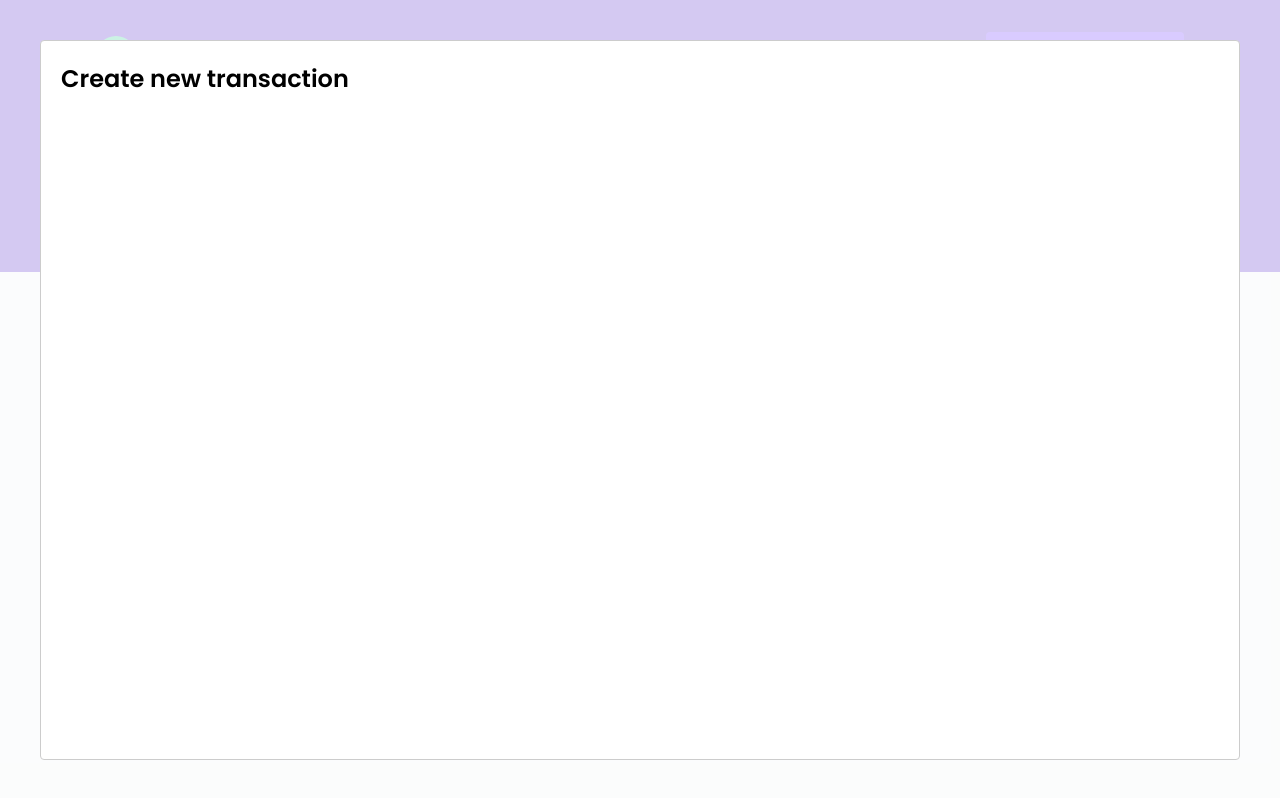
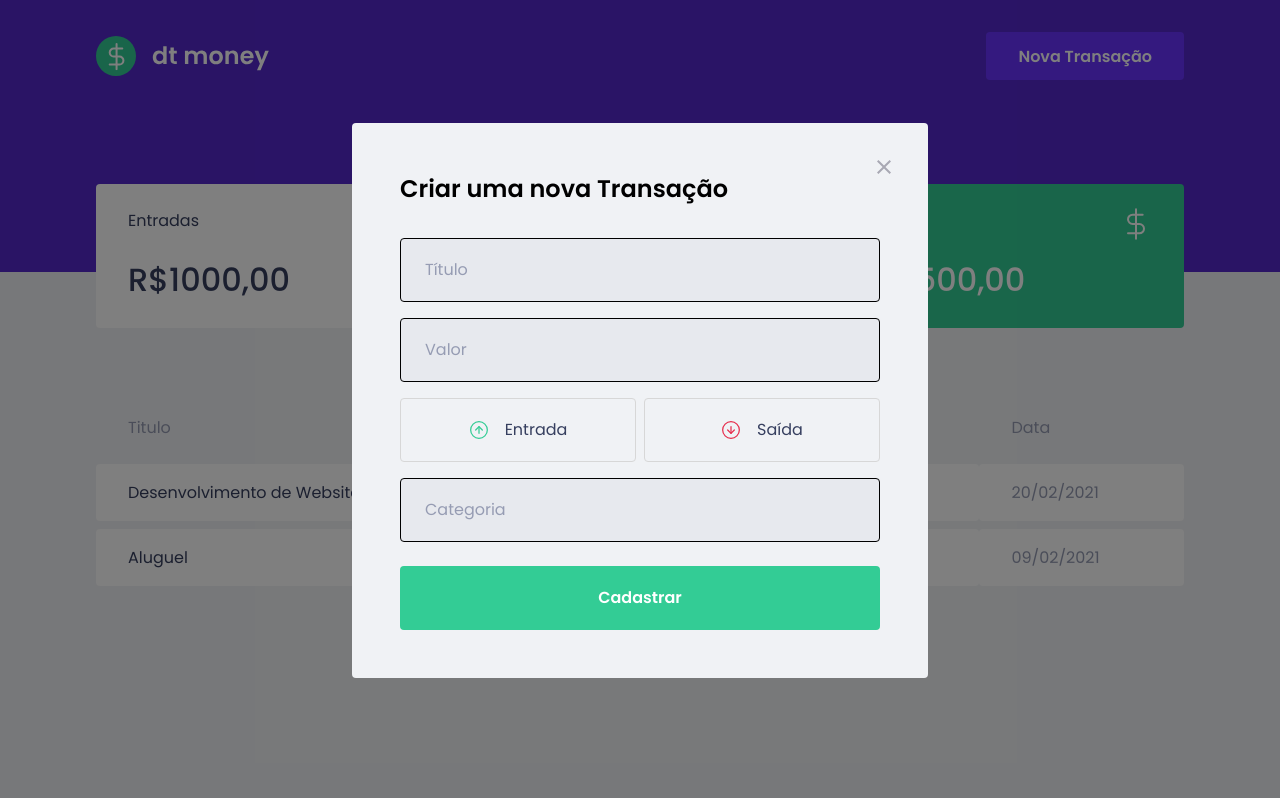
Before and after one commit to brunojuwer/dtmoney-rocketseat, a React (Create React App) app: page / in a window 1280 px wide. Both pictures are taken after a click on the button "Nova Transação". Built offline with nearby package versions, Linux system fonts and the light colour scheme; no server answers; what miragejs would draw is missing.

Commit message:
Modal overlay and content done

```diff
--- a/package.json
+++ b/package.json
@@ -5,6 +5,7 @@
   "dependencies": {
     "axios": "^0.27.2",
     "miragejs": "^0.1.45",
+    "polished": "^4.2.2",
     "react": "^18.2.0",
     "react-dom": "^18.2.0",
     "react-modal": "^3.15.1",
--- a/src/App.tsx
+++ b/src/App.tsx
@@ -3,6 +3,7 @@
 import { GlobalStyle } from "./styles/global";
 import Modal from 'react-modal';
 import { useState } from "react";
+import { NewTransactionModal } from "./components/NewTransactionModal";
 
 Modal.setAppElement('#root');
 
@@ -22,12 +23,10 @@
       <Header onOpenNewTransactionModal={handleOpenNewTransactionModal}/>
       <Dashboard/>
 
-      <Modal
+      <NewTransactionModal
         isOpen={isNewTransactionModalOpen}
         onRequestClose={handleCloseNewTransactionModal}
-      >
-        <h2>Create new transaction</h2>
-      </Modal>
+      />
       <GlobalStyle/>
     </>
   );
--- /dev/null
+++ b/src/components/NewTransactionModal/index.tsx
@@ -0,0 +1,73 @@
+import Modal from 'react-modal';
+import { Container } from './styles';
+import closeImg from '../../assets/close.svg';
+import incomeImg from '../../assets/incomeImg.svg';
+import outcomeImg from '../../assets/outcomeImg.svg';
+import { TransactionTypeContainer } from './styles'
+
+interface NewTransactionModalProps {
+    isOpen: boolean;
+    onRequestClose: () => void;
+}
+
+export function NewTransactionModal({isOpen, onRequestClose} : NewTransactionModalProps) {
+  return (
+
+    <Modal
+        isOpen={isOpen}
+        onRequestClose={onRequestClose}
+        overlayClassName="react-modal-overlay"
+        className="react-modal-content"
+      >
+
+        <button
+        type='button'
+        onClick={onRequestClose}
+        className="react-modal-close"
+        >
+          <img src={closeImg} alt="Fechar Modal"/>
+        </button>
+
+        <Container>
+
+        <h2>Criar uma nova Transação</h2>
+
+
+        <input
+          placeholder="Título"
+        />
+
+        <input
+          type="number"
+          placeholder="Valor"
+        />
+
+        <TransactionTypeContainer>
+          <button
+            type='button'
+
+          >
+            <img src={incomeImg} alt="Entrada"/>
+            <span>Entrada</span>
+          </button>
+
+          <button
+            type='button'
+
+          >
+            <img src={outcomeImg} alt="Saída"/>
+            <span>Saída</span>
+          </button>
+        </TransactionTypeContainer>
+
+        <input placeholder='Categoria'
+        />
+
+        <button type="submit">
+          Cadastrar
+        </button>
+
+        </Container>
+      </Modal>
+  )
+}
--- /dev/null
+++ b/src/components/NewTransactionModal/styles.ts
@@ -0,0 +1,89 @@
+import styled from "styled-components";
+import { darken } from "polished";
+
+export const Container = styled.form`
+  h2 {
+    color: var(text-title);
+    font-size: 1.5rem;
+    margin-bottom: 2rem;
+  }
+
+  input {
+    width: 100%;
+    padding: 0 1.5rem;
+    height: 4rem;
+    border-radius: 0.25rem;
+
+    border: 1px solid ;
+    background: #e7e9ee;
+
+    font-weight: 400;
+    font-size: 1rem;
+
+    &::placeholder{
+      color: var(--text-body);
+    }
+
+    & + input {
+      margin-top: 1rem;
+    }
+  }
+
+  button[type="submit"] {
+    width: 100%;
+    padding: 0 1.5rem;
+    height: 4rem;
+    background: var(--green);
+    border-radius: 0.25rem;
+    border: 0;
+    color: #fff;
+    font-weight: 600;
+    font-size: 1rem;
+    margin-top: 1.5rem;
+    transition: filter 0.2s;
+
+    &:hover{
+      filter: brightness(0.9);
+    }
+  }
+
+
+`;
+
+
+export const TransactionTypeContainer = styled.div`
+  margin: 1rem 0;
+  display: grid;
+  grid-template-columns: 1fr 1fr;
+  gap: 0.5rem;
+
+  button {
+    height: 4rem;
+    border: 1px solid #d7d7d7;
+    border-radius: 0.25rem;
+
+    background: transparent;
+    display: flex;
+    align-items: center;
+    justify-content: center;
+
+    transition: border-color 0.2s;
+
+    &:hover {
+      border-color: ${darken(0.1, '#d7d7d7')};
+    }
+
+    img {
+      width: 20px;
+      height: 20px;
+    }
+
+    span {
+      display: inline-block;
+      margin-left: 1rem;
+      font-size: 1rem;
+      color: var(--text-title);
+    }
+  }
+
+`;
--- a/src/styles/global.ts
+++ b/src/styles/global.ts
@@ -57,4 +57,42 @@
     opacity: 0.6;
     cursor: not-allowed;
   }
+
+  .react-modal-overlay {
+    background: rgba(0, 0, 0, 0.5);
+
+    position: fixed;
+    top: 0;
+    right: 0;
+    left: 0;
+    bottom: 0;
+
+    display: flex;
+    align-items: center;
+    justify-content: center;
+  }
+
+  .react-modal-content {
+    width: 100%;
+    max-width: 576px;
+    background: var(--background);
+    padding: 3rem;
+    position: relative;
+    border-radius: 0.25rem;
+  }
+
+  .react-modal-close{
+    position: absolute;
+    right: 1.5rem;
+    top: 1.5rem;
+    border: 0;
+    background: transparent;
+
+    transition: filter 0.2s;
+
+    &:hover{
+      filter: brightness(0.8);
+    }
+  }
+
 `
```
Also changed, not shown: 1 other file (tests, documents, lock files or other folders).
